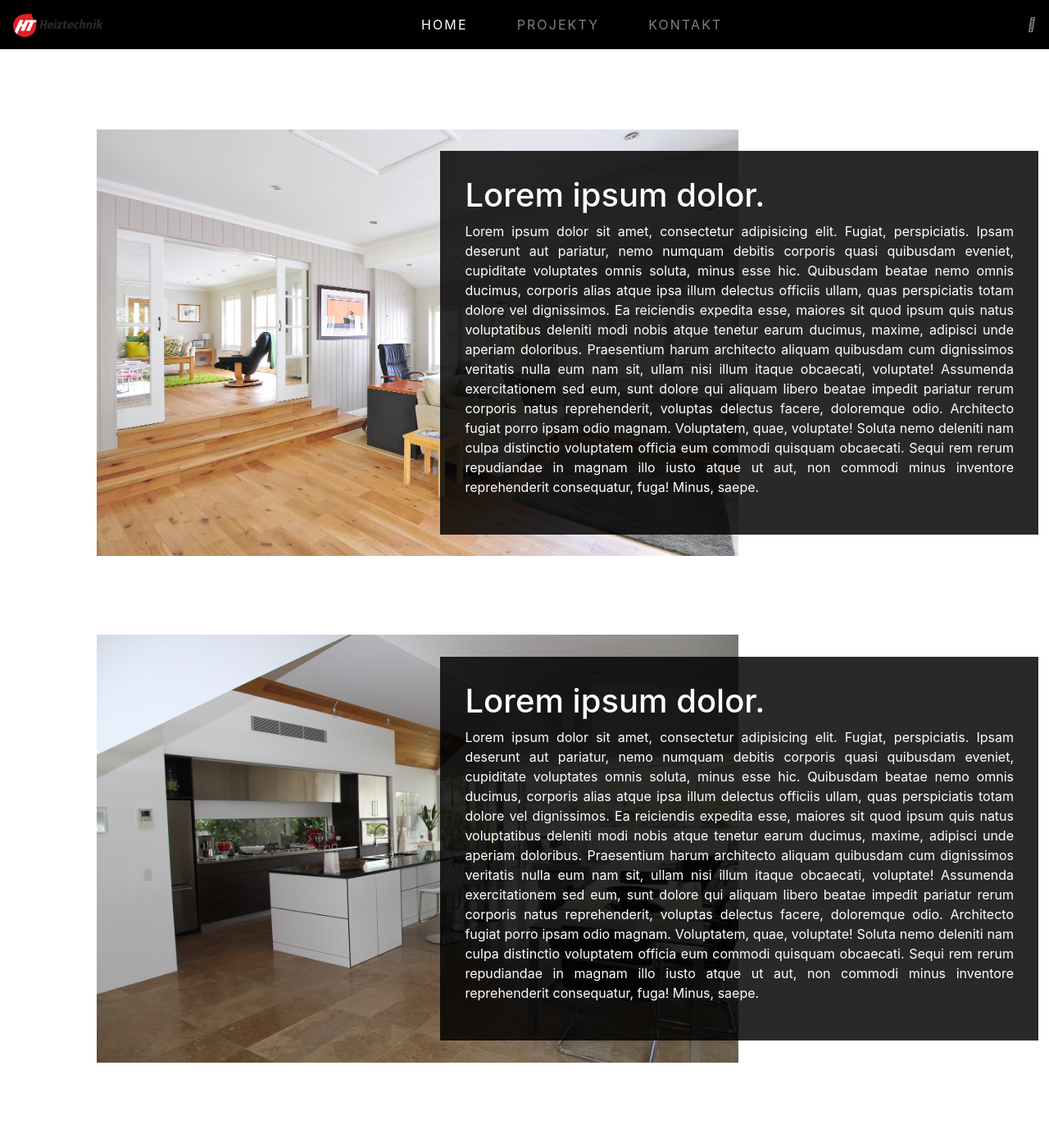
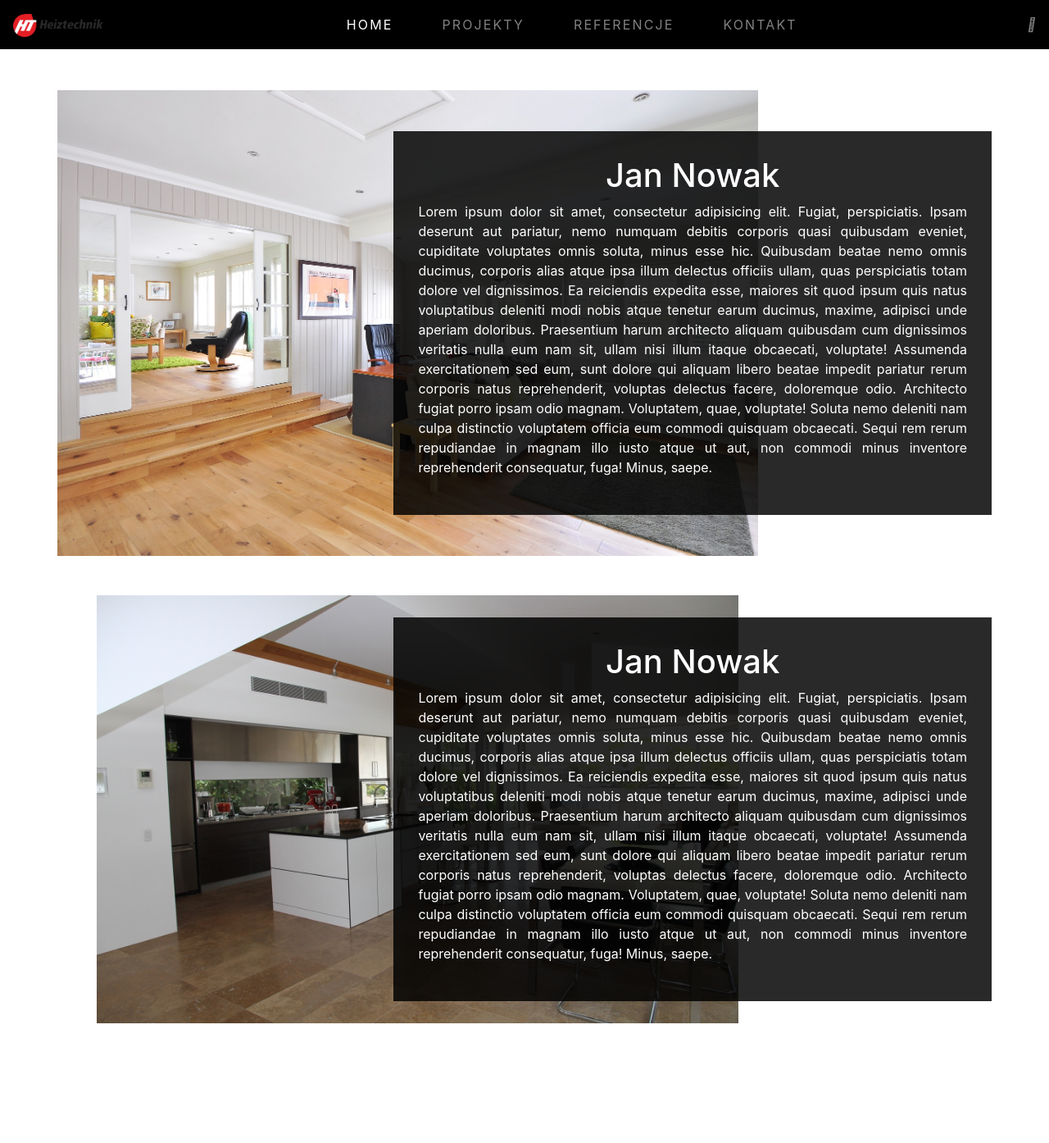
Before and after one commit to SebastianStrzelecki/SebastianStrzelecki.github.io, a PHP site: page /referencje.html in a window 1280 px wide. Shown: the whole page at 82% size. After the commit the page ends 1248 px from the top, so only its background shows below. Run offline with PHP 8.4, Linux system fonts and the light colour scheme; some libraries are stand-ins or nearby versions.

Commit message:
Add RWD(20%)

```diff
--- /dev/null
+++ b/Bootstrap/Projekt/css/RWD.css
@@ -0,0 +1,27 @@
+@media (min-width: 576px) {}
+
+@media (max-width: 768px) {
+    #main-image .carousel-text {
+        width: 100%;
+    }
+
+}
+
+
+@media (max-width: 992px) {
+    #main-image .carousel-text {
+        background-color: rgba(255, 255, 255, 0.6);
+    }
+
+
+}
+
+@media (max-width: 1200px) {
+    #reference .refImg {
+        width: 85%;
+    }
+    #reference .refText {
+        right: 0%;
+    }
+
+}
--- a/Bootstrap/Projekt/css/style.css
+++ b/Bootstrap/Projekt/css/style.css
@@ -24,6 +24,7 @@
     background-repeat: no-repeat;
     background-size: cover;
     height: 100vh;
+    background-position: center;
 }
 
 #main-image .carousel-item:nth-child(1) {
@@ -49,7 +50,8 @@
     margin-top: 0;
     margin-bottom: 1.5rem;
     position: absolute;
-    top: 35%;
+    top: 50%;
+    transform: translateY(-50%);
     margin: 30px;
     text-align: center;
 }
@@ -198,7 +200,7 @@
     position: absolute;
     z-index: 22;
     top: 50%;
-    right: -5%;
+    right: 0%;
     -webkit-transform: translateY(-50%);
         -ms-transform: translateY(-50%);
             transform: translateY(-50%);
--- a/Bootstrap/Projekt/index.html
+++ b/Bootstrap/Projekt/index.html
@@ -7,6 +7,7 @@
     <title>Document</title>
     <link rel="stylesheet" href="css/bootstrap.min.css">
     <link rel="stylesheet" href="css/style.css">
+    <link rel="stylesheet" href="css/RWD.css">
     <link href="https://maxcdn.bootstrapcdn.com/font-awesome/4.7.0/css/font-awesome.min.css" rel="stylesheet" integrity="sha384-wvfXpqpZZVQGK6TAh5PVlGOfQNHSoD2xbE+QkPxCAFlNEevoEH3Sl0sibVcOQVnN" crossorigin="anonymous">
 </head>
 
--- a/Bootstrap/Projekt/referencje.html
+++ b/Bootstrap/Projekt/referencje.html
@@ -7,11 +7,12 @@
     <title>Document</title>
     <link rel="stylesheet" href="css/bootstrap.min.css">
     <link rel="stylesheet" href="css/style.css">
+    <link rel="stylesheet" href="css/RWD.css">
     <link href="https://maxcdn.bootstrapcdn.com/font-awesome/4.7.0/css/font-awesome.min.css" rel="stylesheet" integrity="sha384-wvfXpqpZZVQGK6TAh5PVlGOfQNHSoD2xbE+QkPxCAFlNEevoEH3Sl0sibVcOQVnN" crossorigin="anonymous">
 </head>
 
 <body>
-    <header id="main-header">
+     <header id="main-header">
         <nav class="navbar navbar-expand-lg navbar-dark ">
             <a class="navbar-brand" href="#"><img src="img/logo-Heiztechnik-1024x266.png" alt="" width="110px;"></a>
             <button class="navbar-toggler" type="button" data-toggle="collapse" data-target="#navbarText" aria-controls="navbarText" aria-expanded="false" aria-label="Toggle navigation">
@@ -26,7 +27,10 @@
                         <a class="nav-link" href="Projects.html">Projekty</a>
                     </li>
                     <li class="nav-item">
-                        <a class="nav-link" href="">Kontakt</a>
+                        <a class="nav-link" href="referencje.html">Referencje</a>
+                    </li>
+                    <li class="nav-item">
+                        <a class="nav-link" href="contact.html">Kontakt</a>
                     </li>
                 </ul>
                 <span class="navbar-text">
@@ -38,11 +42,11 @@
 
     <section id="reference">
         <div class="container">
-            <div class="row ">
-                <div class="col-offset-8 position-relative p-5">
+            <div class="row position-relative">
+                <div class="col-offset-8">
                     <div class="refImg"><img src="img/pexels-photo-259962.jpeg" alt=""></div>
                     <div class="refText">
-                        <h1>Lorem ipsum dolor.</h1>
+                        <h1 class="text-center">Jan Nowak</h1>
                         <p>Lorem ipsum dolor sit amet, consectetur adipisicing elit. Fugiat, perspiciatis. Ipsam deserunt aut pariatur, nemo numquam debitis corporis quasi quibusdam eveniet, cupiditate voluptates omnis soluta, minus esse hic. Quibusdam beatae nemo omnis ducimus, corporis alias atque ipsa illum delectus officiis ullam, quas perspiciatis totam dolore vel dignissimos. Ea reiciendis expedita esse, maiores sit quod ipsum quis natus voluptatibus deleniti modi nobis atque tenetur earum ducimus, maxime, adipisci unde aperiam doloribus. Praesentium harum architecto aliquam quibusdam cum dignissimos veritatis nulla eum nam sit, ullam nisi illum itaque obcaecati, voluptate! Assumenda exercitationem sed eum, sunt dolore qui aliquam libero beatae impedit pariatur rerum corporis natus reprehenderit, voluptas delectus facere, doloremque odio. Architecto fugiat porro ipsam odio magnam. Voluptatem, quae, voluptate! Soluta nemo deleniti nam culpa distinctio voluptatem officia eum commodi quisquam obcaecati. Sequi rem rerum repudiandae in magnam illo iusto atque ut aut, non commodi minus inventore reprehenderit consequatur, fuga! Minus, saepe.</p>
                     </div>
                 </div>
@@ -51,7 +55,7 @@
                 <div class="col-offset-8 position-relative p-5">
                     <div class="refImg"><img src="img/pexels-photo-276554.jpeg" alt=""></div>
                     <div class="refText">
-                        <h1>Lorem ipsum dolor.</h1>
+                        <h1 class="text-center">Jan Nowak</h1>
                         <p>Lorem ipsum dolor sit amet, consectetur adipisicing elit. Fugiat, perspiciatis. Ipsam deserunt aut pariatur, nemo numquam debitis corporis quasi quibusdam eveniet, cupiditate voluptates omnis soluta, minus esse hic. Quibusdam beatae nemo omnis ducimus, corporis alias atque ipsa illum delectus officiis ullam, quas perspiciatis totam dolore vel dignissimos. Ea reiciendis expedita esse, maiores sit quod ipsum quis natus voluptatibus deleniti modi nobis atque tenetur earum ducimus, maxime, adipisci unde aperiam doloribus. Praesentium harum architecto aliquam quibusdam cum dignissimos veritatis nulla eum nam sit, ullam nisi illum itaque obcaecati, voluptate! Assumenda exercitationem sed eum, sunt dolore qui aliquam libero beatae impedit pariatur rerum corporis natus reprehenderit, voluptas delectus facere, doloremque odio. Architecto fugiat porro ipsam odio magnam. Voluptatem, quae, voluptate! Soluta nemo deleniti nam culpa distinctio voluptatem officia eum commodi quisquam obcaecati. Sequi rem rerum repudiandae in magnam illo iusto atque ut aut, non commodi minus inventore reprehenderit consequatur, fuga! Minus, saepe.</p>
                     </div>
                 </div>
```
Also changed, not shown: Bootstrap/Projekt/Projects.html (+10 -6 lines), Bootstrap/Projekt/contact.html (+5 -2 lines), Bootstrap/Projekt/img/main-image3.jpeg. Lines whose indentation alone changed are shown as unchanged.
